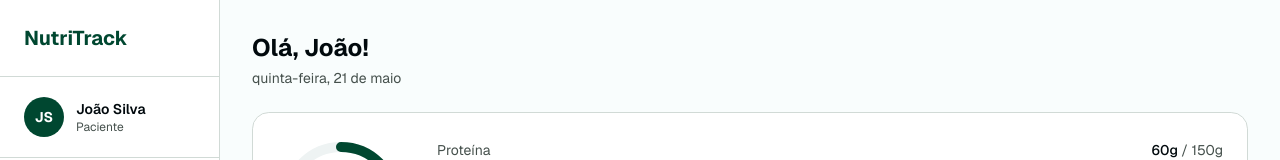
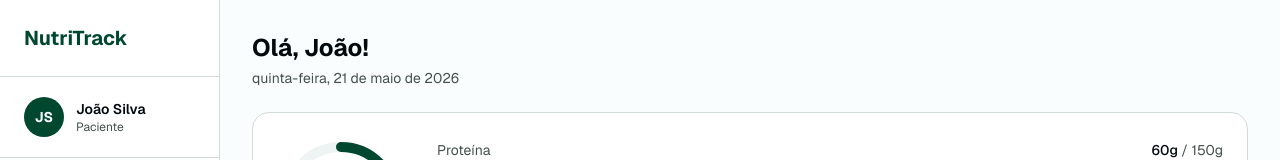
Before and after one commit to jadsonsantos/nutritrack, a Next.js app: page /hoje in a window 1280 px wide. Shown: the top 160 px of the page. Built offline with nearby package versions, Linux system fonts and the light colour scheme.

Commit message:
feat: add date util

```diff
--- a/src/app/(nutricionista)/pacientes/[id]/page.tsx
+++ b/src/app/(nutricionista)/pacientes/[id]/page.tsx
@@ -2,6 +2,7 @@
 
 import MealCard from '@/components/nutricionista/MealCard'
 import PatientHeader from '@/components/nutricionista/PatientHeader'
+import { getDate } from '@/utils'
 import { ArrowLeft } from 'lucide-react'
 import Link from 'next/link'
 import { useState } from 'react'
@@ -10,14 +11,6 @@
 
 export default function PerfilPacientePage() {
   const [abaAtiva, setAbaAtiva] = useState('Diário alimentar')
-
-  const getDate = () => {
-    return new Date().toLocaleDateString('pt-BR', {
-      day: '2-digit',
-      month: 'long',
-      weekday: 'long',
-    })
-  }
 
   return (
     <div className="p-8 space-y-6">
--- a/src/components/hoje/DailyGreeting.tsx
+++ b/src/components/hoje/DailyGreeting.tsx
@@ -1,14 +1,10 @@
+import { getDate } from '@/utils'
+
 export function DailyGreeting({ name }: { name: string }) {
   return (
     <div>
       <h1 className="text-2xl font-bold text-foreground">Olá, {name}!</h1>
-      <p className="text-sm text-muted-foreground mt-1">
-        {new Date().toLocaleDateString('pt-BR', {
-          weekday: 'long',
-          day: 'numeric',
-          month: 'long',
-        })}
-      </p>
+      <p className="text-sm text-muted-foreground mt-1">{getDate()}</p>
     </div>
   )
 }
--- a/src/components/nutricionista/Header.tsx
+++ b/src/components/nutricionista/Header.tsx
@@ -1,16 +1,9 @@
+import { getDate } from '@/utils'
 import { Bell, HelpCircle, Search, UserPlus } from 'lucide-react'
 
 type Props = {
   titulo: string
 }
-
-const getDate = () =>
-  new Date().toLocaleDateString('pt-BR', {
-    day: '2-digit',
-    month: 'long',
-    year: 'numeric',
-    weekday: 'long',
-  })
 
 export function HeaderNutricionista({ titulo }: Props) {
   return (
--- /dev/null
+++ b/src/utils/index.ts
@@ -0,0 +1,8 @@
+export const getDate = () => {
+  return new Date().toLocaleDateString('pt-BR', {
+    day: '2-digit',
+    month: 'long',
+    year: 'numeric',
+    weekday: 'long',
+  })
+}
```
